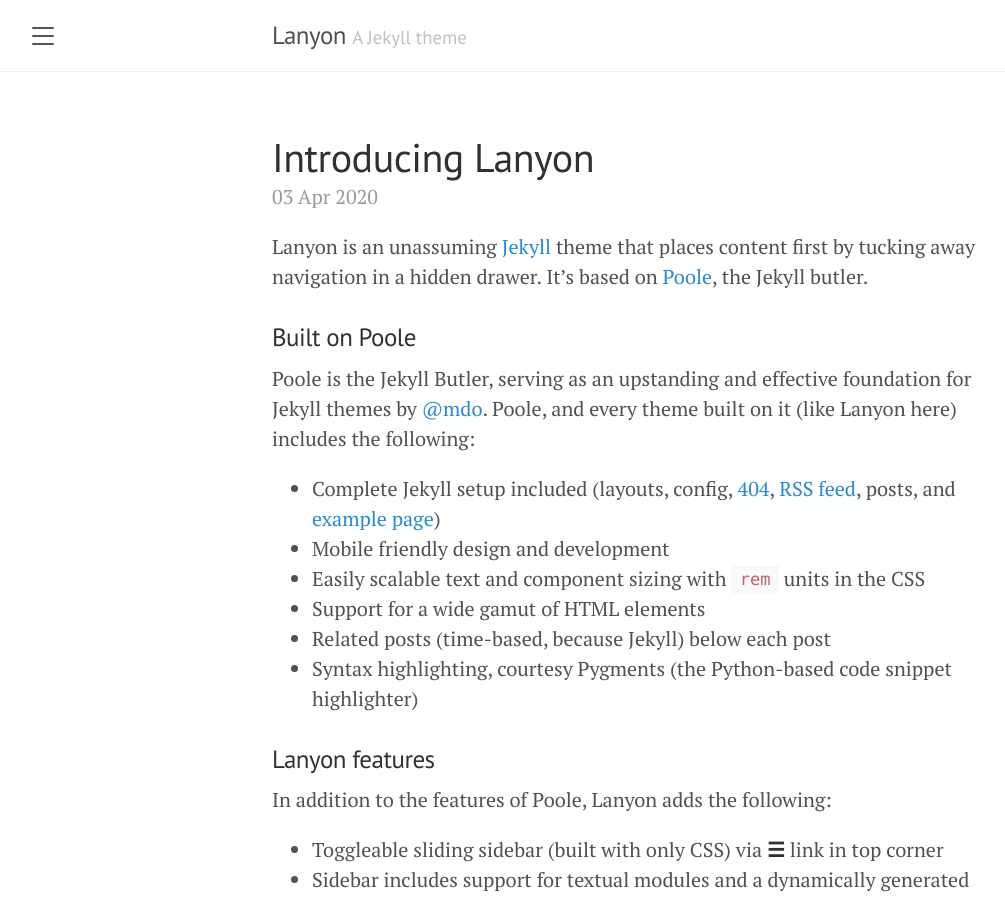
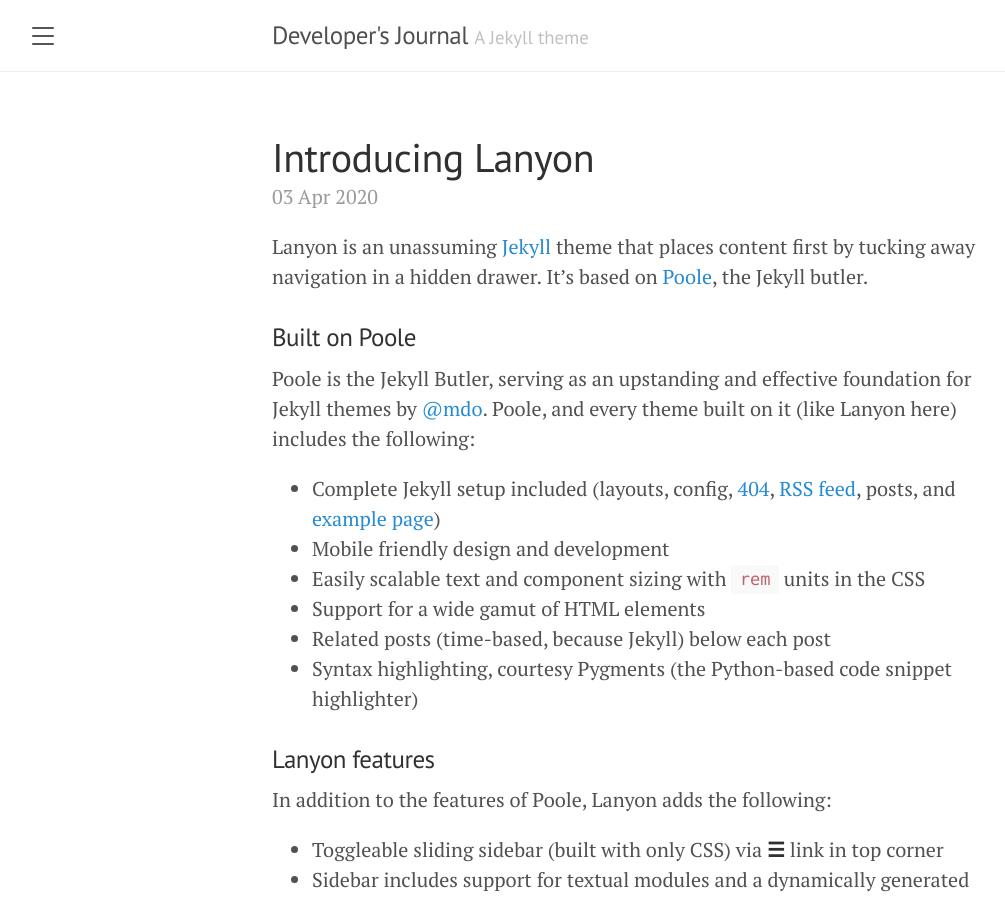
Before and after one commit to vulcansmithy/vulcansmithy.github.io, a Jekyll site: the page built from index.html, in a window 1280 px wide and 900 px high. Shown: the whole window, without its empty margins (8-1013 px from the left). Built offline with Jekyll 4.4.1, drawn with Linux system fonts in a browser that asks for light colours; the list of posts is cut into pages by our own code.

Commit message:
Set the 'title' to 'Developer\'s Journal'.

```diff
--- a/_config.yml
+++ b/_config.yml
@@ -1,5 +1,5 @@
 # Setup
-title:               Lanyon
+title:               Developer's Journal
 tagline:             'A Jekyll theme'
 description:         'A reserved <a href="https://jekyllrb.com" target="_blank">Jekyll</a> theme that places the utmost gravity on content with a hidden drawer. Made by <a href="https://twitter.com/mdo" target="_blank">@mdo</a>.'
 url:                 https://vulcansmithy.github.io
```
